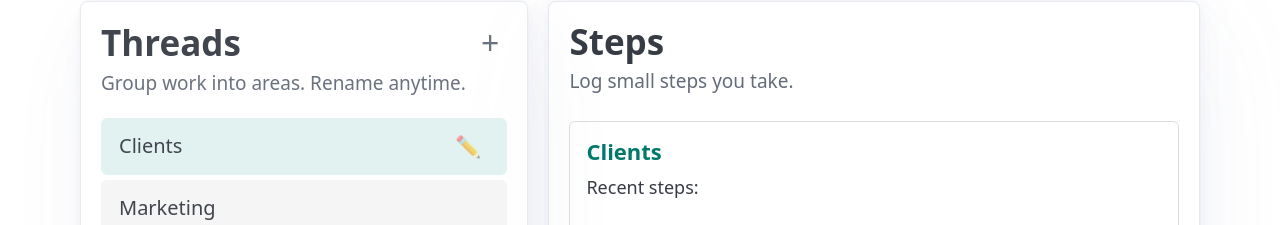
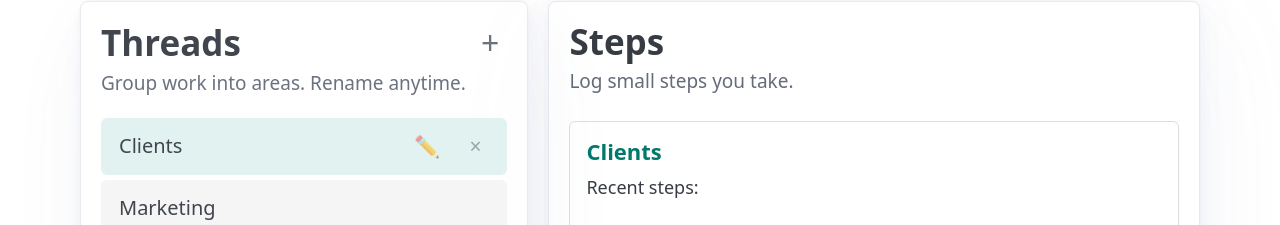
Before and after one commit to rutaio/gobackapp, a React (Vite) app in the folder frontend/: page / in a window 1280 px wide. Shown: the part 112-337 px from the top of the page. Built offline with nearby package versions, Linux system fonts and the light colour scheme.

Commit message:
feat(threads): add thread archiving from UI

```diff
--- a/frontend/src/components/ThreadItem.tsx
+++ b/frontend/src/components/ThreadItem.tsx
@@ -8,6 +8,7 @@ interface ThreadsItemProps {
   onSelectThread: (threadId: string) => void;
   onStartEditing: (threadId: string) => void;
   onRenameConfirm: (threadId: string, newName: string) => void;
+  onArchiveThread: (threadId: string) => void;
 }
 
 export const ThreadItem = ({
@@ -17,9 +18,13 @@ export const ThreadItem = ({
   onSelectThread,
   onStartEditing,
   onRenameConfirm,
+  onArchiveThread,
 }: ThreadsItemProps) => {
   return (
-    <li data-testid="thread-item" className={isSelected ? 'selected' : ''}>
+    <li
+      data-testid="thread-item"
+      className={`thread-item ${isSelected ? 'selected' : ''}`}
+    >
       {isEditing ? (
         <input
           defaultValue={thread.name}
@@ -59,6 +64,19 @@ export const ThreadItem = ({
       >
         ✏️
       </button>
+
+      <button
+        data-testid="thread-archive-button"
+        className="thread-edit thread-edit--archive"
+        aria-label="Archive thread"
+        title="Archive"
+        onClick={(event) => {
+          event.stopPropagation();
+          onArchiveThread(thread.id);
+        }}
+      >
+        ×
+      </button>
     </li>
   );
 };
--- a/frontend/src/components/ThreadsList.tsx
+++ b/frontend/src/components/ThreadsList.tsx
@@ -11,6 +11,7 @@ interface ThreadsListProps {
   onStartEditing: (threadId: string) => void;
   onRenameConfirm: (threadId: string, newName: string) => void;
   onAddThread: (newThreadName: string) => void;
+  onArchiveThread: (threadId: string) => void;
 }
 
 export const ThreadsList = ({
@@ -21,9 +22,11 @@ export const ThreadsList = ({
   onStartEditing,
   onRenameConfirm,
   onAddThread,
+  onArchiveThread,
 }: ThreadsListProps) => {
   const [isAdding, setIsAdding] = useState(false);
   const [newThreadName, setNewThreadName] = useState('');
+  const visibleThreads = threads.filter((t) => !t.isArchived);
 
   const handleAddThread = () => {
     const trimmedName = newThreadName.trim();
@@ -104,7 +107,7 @@ export const ThreadsList = ({
             </li>
           )}
 
-          {threads.map((thread) => (
+          {visibleThreads.map((thread) => (
             <ThreadItem
               key={thread.id}
               thread={thread}
@@ -113,6 +116,7 @@ export const ThreadsList = ({
               onSelectThread={onSelectThread}
               onStartEditing={onStartEditing}
               onRenameConfirm={onRenameConfirm}
+              onArchiveThread={onArchiveThread}
             />
           ))}
         </ul>
--- a/frontend/src/pages/HomePage.tsx
+++ b/frontend/src/pages/HomePage.tsx
@@ -101,6 +101,26 @@ export const HomePage = () => {
     setEditingThreadId(null);
   };
 
+  const handleArchiveThread = (threadId: string) => {
+    setThreadsState((prev) => {
+      const updated = prev.map((thread) =>
+        thread.id === threadId ? { ...thread, isArchived: true } : thread,
+      );
+
+      // if the archived thread was selected, choose a new one from the UPDATED list
+      if (selectedThreadId === threadId) {
+        const nextThread = updated.find(
+          (t) => t.id !== threadId && !t.isArchived,
+        );
+        setSelectedThreadId(nextThread?.id ?? null);
+      }
+
+      return updated;
+    });
+    // Clear edit mode to avoid stale UI state
+    setEditingThreadId(null);
+  };
+
   return (
     <>
       <Header></Header>
@@ -116,6 +136,7 @@ export const HomePage = () => {
               editingThreadId={editingThreadId}
               onRenameConfirm={handleRenameConfirm}
               onAddThread={handleAddThread}
+              onArchiveThread={handleArchiveThread}
             />
           </article>
 
--- a/frontend/src/styles/components/thread-item.css
+++ b/frontend/src/styles/components/thread-item.css
@@ -1,3 +1,6 @@
+/* 	thread-item.css = inputs + icon buttons behavior (visibility/opacity)
+ */
+
 .thread-name {
   flex: 1;
 }
@@ -11,23 +14,71 @@
   font-size: 1rem;
 }
 
-.thread-item input:focus {
+.thread-item input:focus,
+.thread-item--adding input:focus {
   border-color: #00796b;
   box-shadow: 0 0 0 2px rgba(0, 121, 107, 0.15);
   outline: none;
 }
 
-/* Pencil should be hidden unless the row is selected */
-.thread-edit--pencil {
+/* Icon buttons base (✓ × ✏️ 🗑️) */
+.thread-edit {
+  appearance: none;
+  background: none;
+  border: none;
+  padding: 0.25rem 0.4rem;
+  margin: 0;
+  line-height: 1;
+  font-size: 1.05rem;
+  cursor: pointer;
+  color: var(--pico-muted-color);
+  border-radius: 8px;
+}
+
+.thread-edit:focus-visible,
+.threads-add-icon:focus-visible {
+  outline: 2px solid rgba(0, 121, 107, 0.35);
+  outline-offset: 2px;
+}
+
+/* Hide row action icons by default */
+.thread-edit--pencil,
+.thread-edit--archive {
   opacity: 0;
   pointer-events: none;
 }
 
-li.selected .thread-edit--pencil {
+/* Show row actions only when the row is selected */
+.thread-item.selected .thread-edit--pencil,
+.thread-item.selected .thread-edit--archive {
   opacity: 0.6;
   pointer-events: auto;
 }
 
-li.selected .thread-edit--pencil:hover {
+.thread-item.selected .thread-edit--pencil:hover,
+.thread-item.selected .thread-edit--archive:hover {
   opacity: 1;
 }
+
+/* Add-row buttons (✓ ×) should ALWAYS be visible */
+.thread-item--adding .thread-edit {
+  opacity: 0.8;
+  pointer-events: auto;
+}
+
+.thread-item--adding .thread-edit:hover {
+  opacity: 1;
+}
+
+/* Optional spacing for archive icon */
+.thread-edit--archive {
+  margin-left: 0.15rem;
+}
+
+.thread-edit--confirm:hover {
+  color: #00796b;
+}
+
+.thread-edit--cancel:hover {
+  color: var(--pico-muted-color);
+}
--- a/frontend/src/styles/components/threads-list.css
+++ b/frontend/src/styles/components/threads-list.css
@@ -1,3 +1,5 @@
+/* threads-list.css = layout + row backgrounds + add-row layout */
+
 /* =========================
    Threads header
    ========================= */
@@ -102,37 +104,3 @@
   border-radius: 6px;
   border: 1px solid #00796b;
 }
-
-.card button:focus,
-.card button:focus-visible {
-  outline: none;
-}
-
-/* =========================
-   Thread action icons (✓ × ✏️)
-   ========================= */
-
-.threads-list .thread-edit {
-  appearance: none;
-  background: none;
-  border: none;
-  padding: 0.25rem 0.4rem;
-  margin: 0;
-  line-height: 1;
-  font-size: 1.05rem;
-  cursor: pointer;
-  color: var(--pico-muted-color);
-  border-radius: 8px;
-}
-
-.threads-list .thread-edit:hover {
-  background: rgba(0, 0, 0, 0.04);
-}
-
-.threads-list .thread-edit--confirm:hover {
-  color: #00796b;
-}
-
-.threads-list .thread-edit--cancel:hover {
-  color: #00796b;
-}
--- a/frontend/src/types/types.ts
+++ b/frontend/src/types/types.ts
@@ -1,6 +1,7 @@
 export type Thread = {
   id: string;
   name: string;
+  isArchived?: boolean;
 };
 
 export type Checkin = {
```
